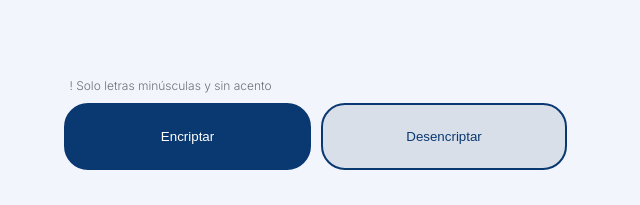
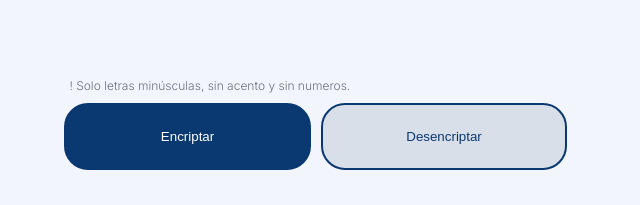
Before and after one commit to carolinaIbarra2/challengeOne, a plain HTML site: page index.html in a window 1280 px wide. Shown: the part 592-797 px from the top of the page, 101-741 px from the left. Drawn offline with Linux system fonts and the light colour scheme.

Commit message:
Incluido texto de excepciones

```diff
--- a/index.html
+++ b/index.html
@@ -19,7 +19,7 @@
             <div class="caja2">
                 <label for="contenido"></label>
                 <textarea id="textarea" name="contenido" rows="35" cols="30" placeholder="Ingrese el texto aqui"></textarea>
-                <p>&#33 Solo letras minúsculas y sin acento</p>
+                <p>&#33 Solo letras minúsculas, sin acento y sin numeros. </p>
                 <div class="contenedorBotones">
                     <button value="Encriptar" class="botones buttonEncriptar">Encriptar</button>
                     <button value="Desencriptar" class="botones buttonDesencriptar">Desencriptar</button>
```
